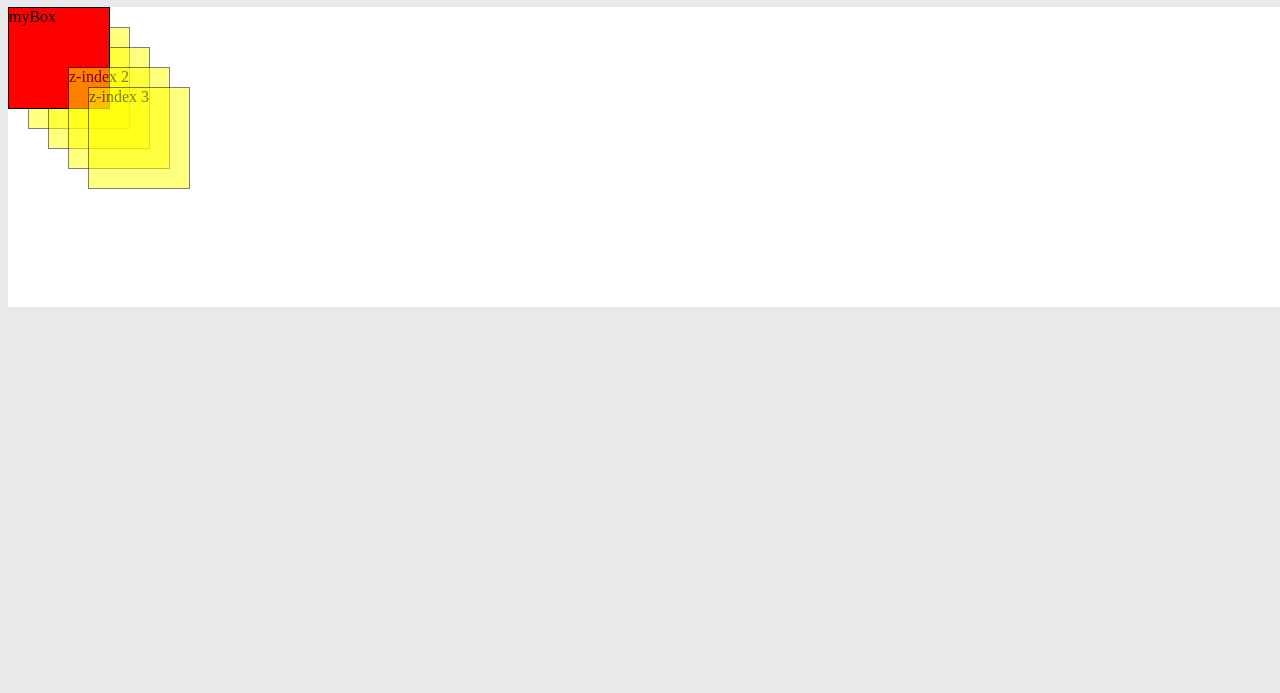
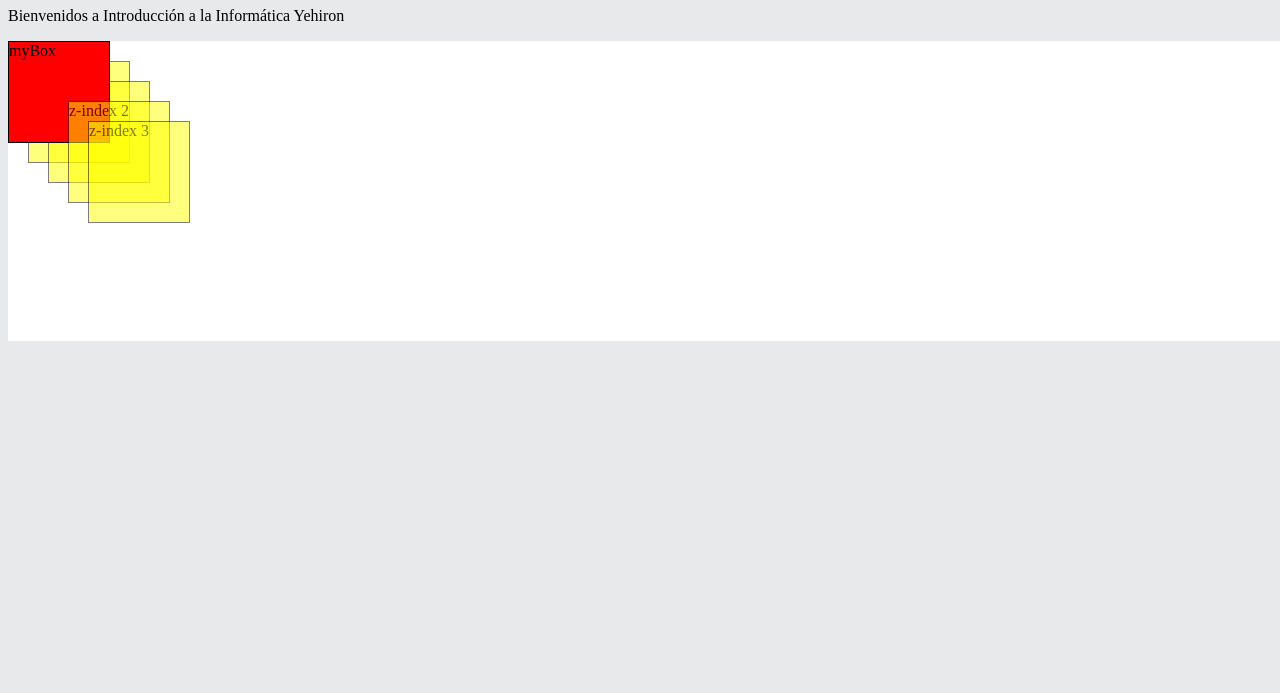
Before and after one commit to cesarav4052/camada05, a plain HTML site: page index.html in a window 1280 px wide. Shown: the part 107-800 px from the top of the page. Drawn offline with Linux system fonts and the light colour scheme.

Commit message:
Modificando html

```diff
--- a/index.html
+++ b/index.html
@@ -7,7 +7,7 @@
 <body>
 
 <h1>The z-index property</h1>
-
+<p>Bienvenidos a Introducción a la Informática Yehiron</p>
 <div id="myDIV">
   <div id="myBox">myBox</div>
   <div style="top:20px;left:20px;z-index:0;">z-index 0</div>
```
